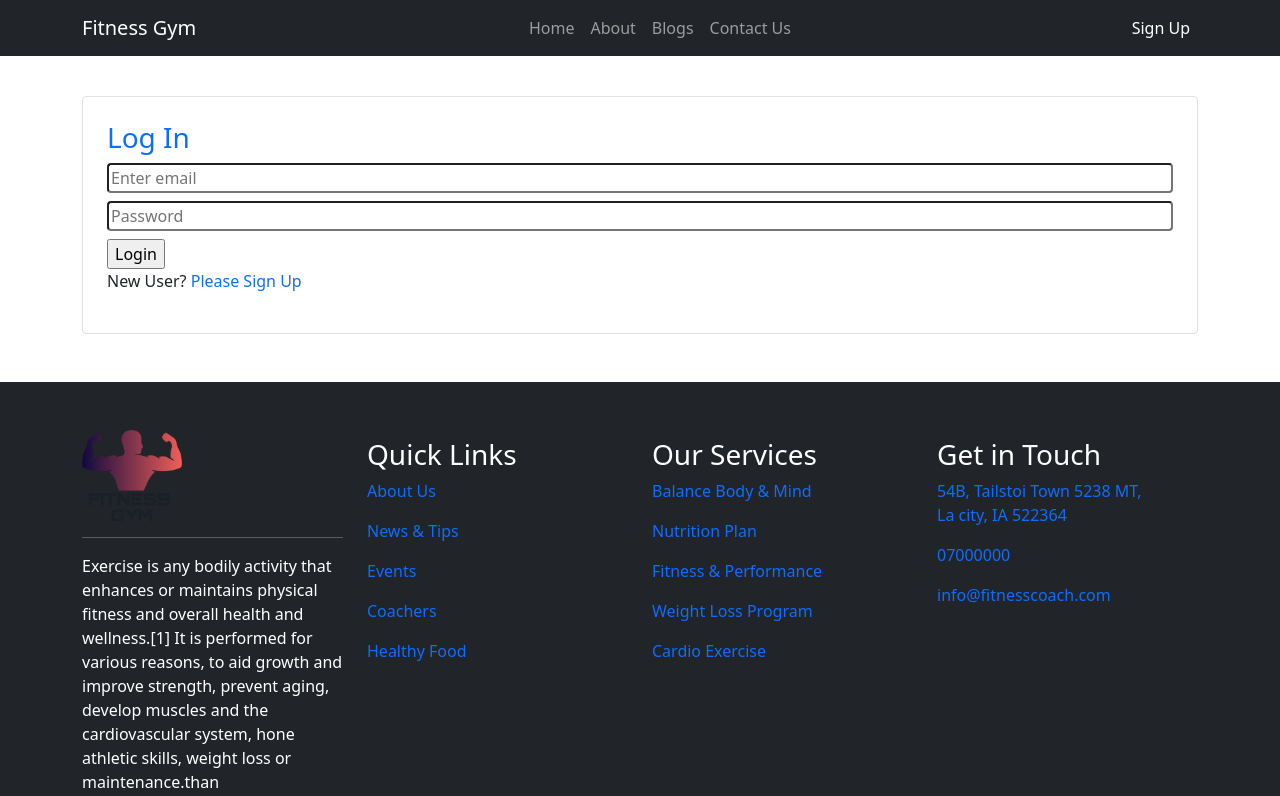
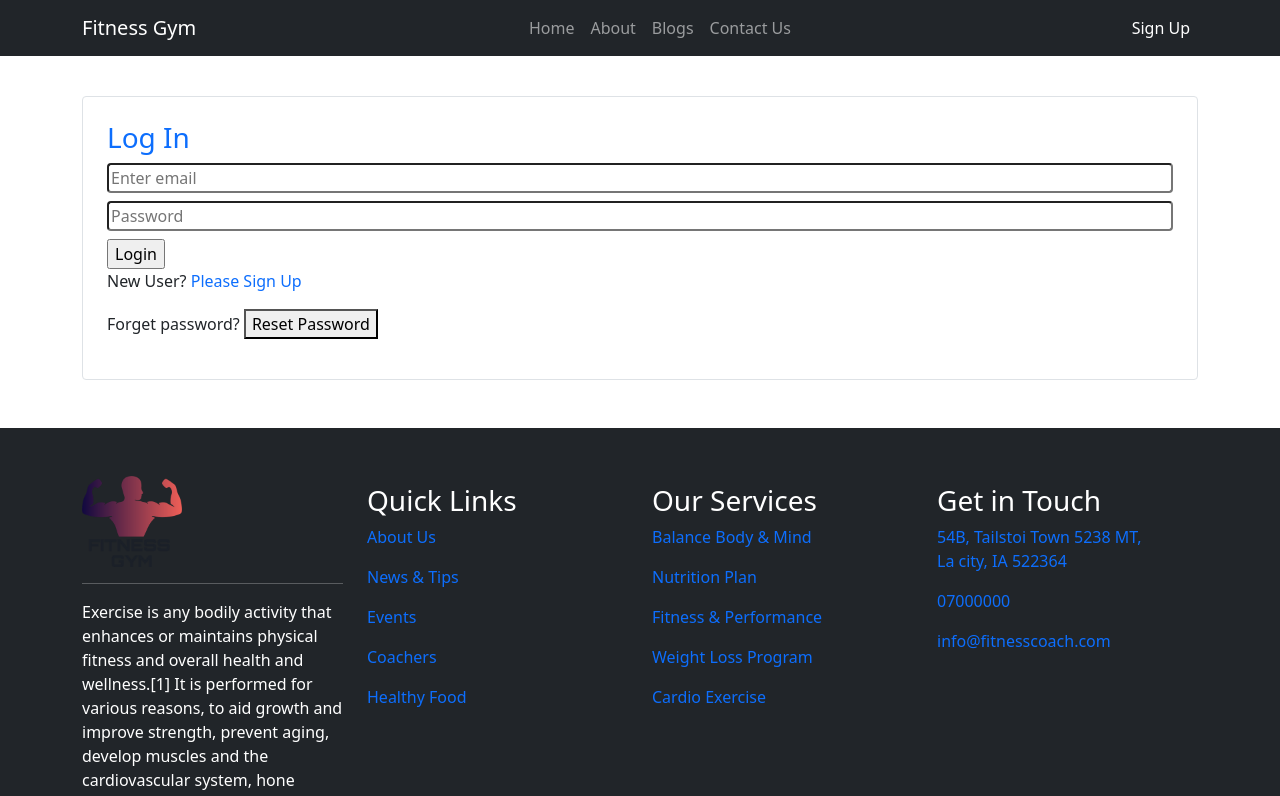
Before and after one commit to MdMuzahid07/-independent-service-provider-MdMuzahid07, a React (Create React App) app: page /login in a window 1280 px wide. Shown: the top 796 px of the page. Built offline with nearby package versions, Linux system fonts and the light colour scheme; no server answers.

Commit message:
working on authentication password reset

```diff
--- a/package.json
+++ b/package.json
@@ -14,6 +14,7 @@
     "react-firebase-hooks": "^5.0.3",
     "react-router-dom": "^6.3.0",
     "react-scripts": "5.0.1",
+    "react-toastify": "^8.2.0",
     "web-vitals": "^2.1.4"
   },
   "scripts": {
--- a/src/Components/Login/Login.js
+++ b/src/Components/Login/Login.js
@@ -34,6 +34,11 @@ const Login = () => {
     }
 
 
+    const resetPassword = () => {
+
+    }
+
+
     return (
         <div className='container'>
             <Form onSubmit = {handleLogin} className='mx-auto my-5 border p-4 rounded'>
@@ -48,6 +53,9 @@ const Login = () => {
                 <p>
                     New User? <Link className='text-decoration-none' to = '/signup'>Please Sign Up</Link>
                 </p>
+                <p>
+                    Forget password? <button onClick={resetPassword}>Reset Password</button>
+                </p>
             </Form>
         </div>
     );
```
Also changed, not shown: 1 other file (tests, documents, lock files or other folders).
